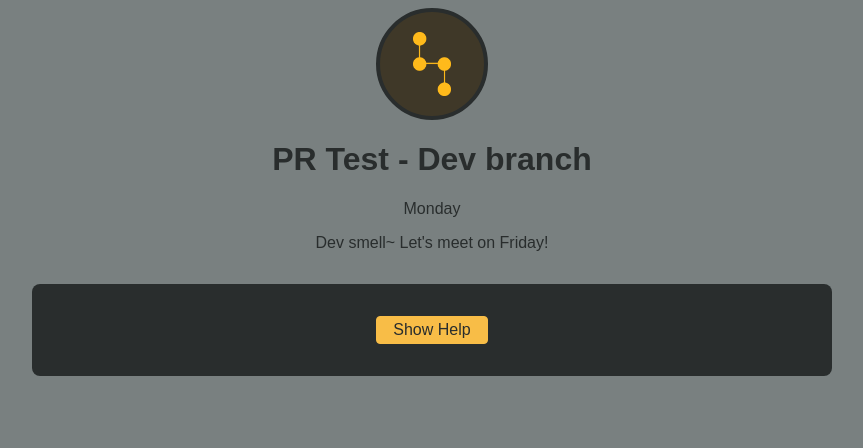
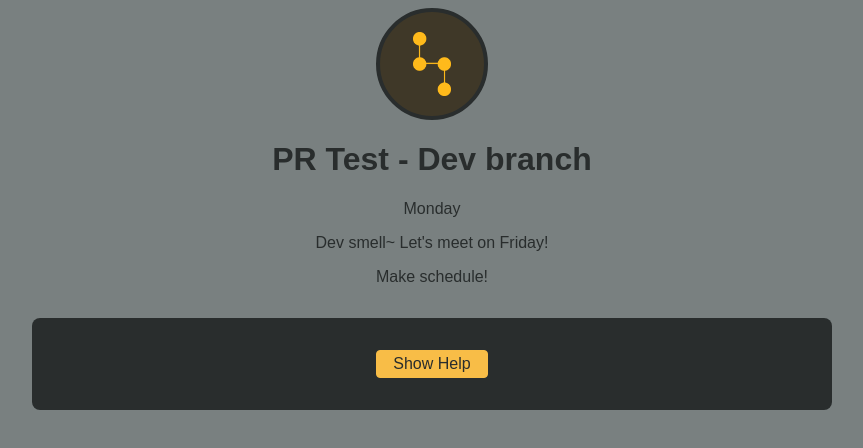
Before and after one commit to the-juliet/github-problems, a React (Vite) app: page / in a window 1280 px wide. Shown: the top 448 px of the page, without its empty margins (208-1071 px from the left). Built offline with nearby package versions, Linux system fonts and the light colour scheme.

Commit message:
added schedule..

```diff
--- a/src/App.jsx
+++ b/src/App.jsx
@@ -12,6 +12,7 @@ function App() {
 
         <p>Monday</p>
         <p>Dev smell~ Let's meet on Friday! </p>
+        <p>Make schedule! </p>
       </header>
       <MainContent />
     </>
```
